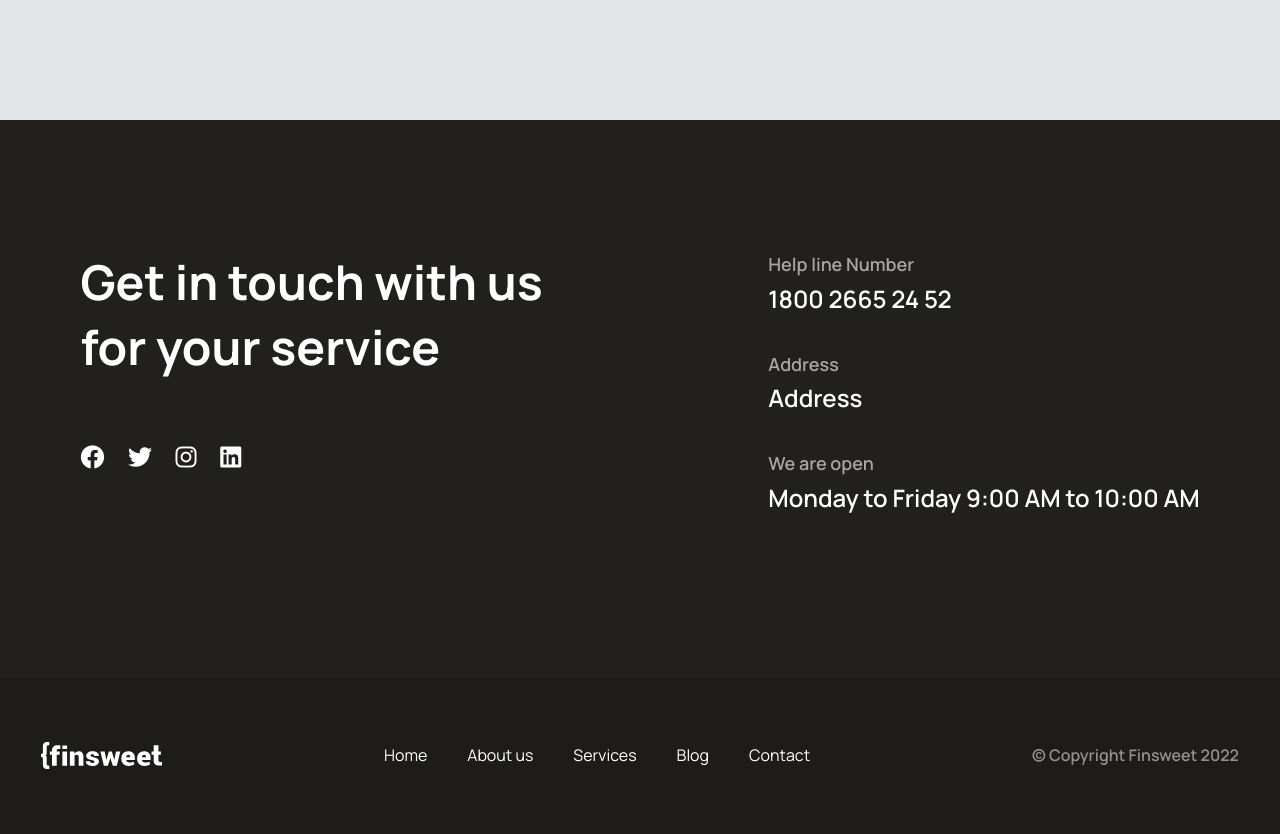
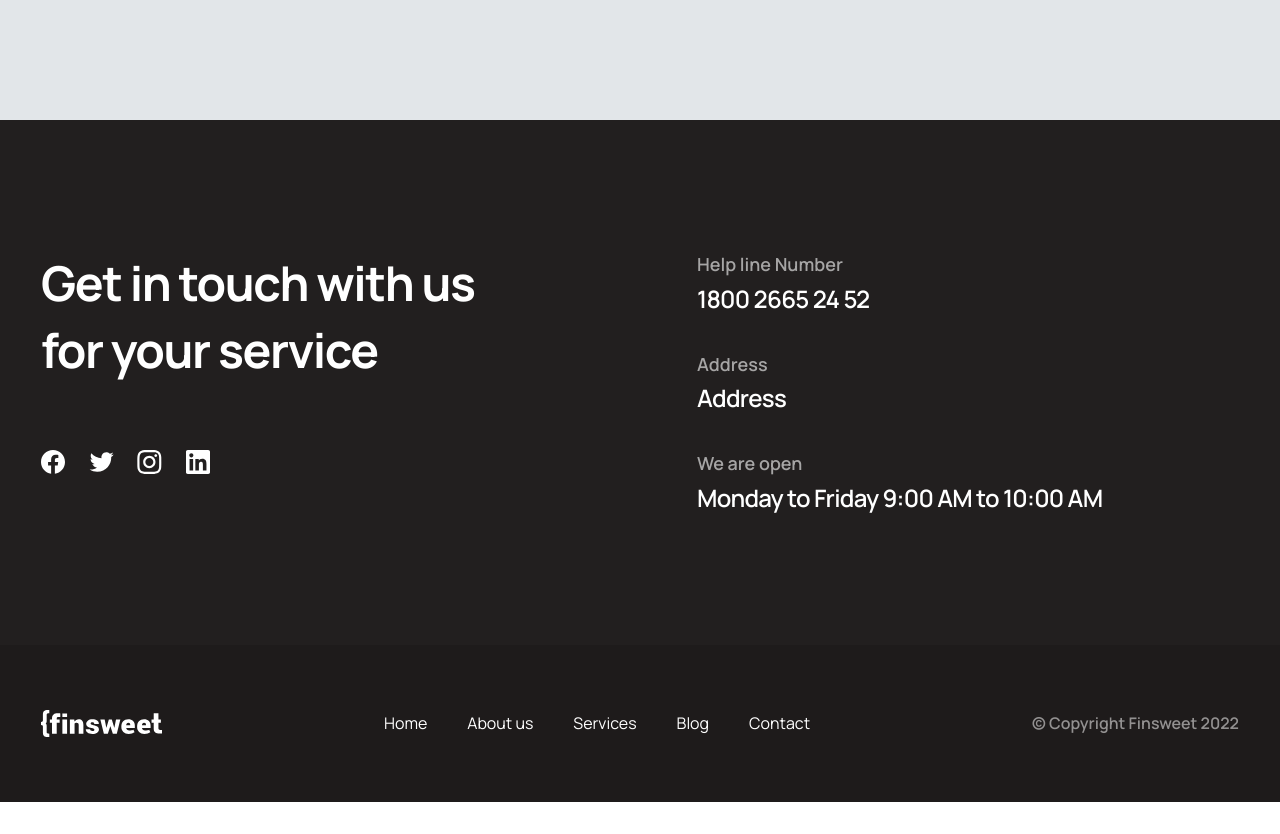
Before and after one commit to ernestas17/CA_Team_4, a React (Create React App) app: page / in a window 1280 px wide. Shown: the part 6960-7794 px from the top of the page. After the commit the page ends 7762 px from the top, so only its background shows below. Built offline with nearby package versions, Linux system fonts and the light colour scheme.

Commit message:
FooterContacts refactored, themes added

```diff
--- a/src/components/organisms/FooterContacts/FooterContacts.jsx
+++ b/src/components/organisms/FooterContacts/FooterContacts.jsx
@@ -1,14 +1,16 @@
 import TEXTS from '../../../constants/texts';
 
+import {
+  FacebookIcon,
+  TwitterIcon,
+  InstagramIcon,
+  LinkedInIcon,
+} from '../../../assets/icons/index';
 import {
   StyledFooterContacts,
   StyledWrapper,
   StyledContainer,
-  StyledHeader,
-  StyledIconsUl,
   StyledContactBox,
-  StyledContactType,
-  StyledContact,
 } from './FooterContacts.style';
 
 const FooterContacts = () => {
@@ -16,50 +18,42 @@ const FooterContacts = () => {
     <StyledFooterContacts>
       <StyledWrapper>
         <StyledContainer>
-          <StyledHeader>{TEXTS.footerContacts.heading}</StyledHeader>
-          <StyledIconsUl>
+          <h3>{TEXTS.footerContacts.heading}</h3>
+          <ul>
             <li>
               <a href='https://www.facebook.com/'>
-                <i className='fa-brands fa-facebook'></i>
+                <FacebookIcon />
               </a>
             </li>
             <li>
               <a href='https://twitter.com/'>
-                <i className='fa-brands fa-twitter'></i>
+                <TwitterIcon />
               </a>
             </li>
             <li>
               <a href='https://www.instagram.com/'>
-                <i className='fa-brands fa-instagram'></i>
+                <InstagramIcon />
               </a>
             </li>
             <li>
               <a href='https://www.linkedin.com/'>
-                <i className='fa-brands fa-linkedin'></i>
+                <LinkedInIcon />
               </a>
             </li>
-          </StyledIconsUl>
+          </ul>
         </StyledContainer>
         <StyledContainer>
           <StyledContactBox>
-            <StyledContactType>
-              {TEXTS.footerContacts.phone.title}
-            </StyledContactType>
-            <StyledContact>{TEXTS.footerContacts.phone.phoneNr}</StyledContact>
+            <p>{TEXTS.footerContacts.phone.title}</p>
+            <p>{TEXTS.footerContacts.phone.phoneNr}</p>
           </StyledContactBox>
           <StyledContactBox>
-            <StyledContactType>
-              {TEXTS.footerContacts.address.title}
-            </StyledContactType>
-            <StyledContact>{TEXTS.footerContacts.address.title}</StyledContact>
+            <p>{TEXTS.footerContacts.address.title}</p>
+            <p>{TEXTS.footerContacts.address.title}</p>
           </StyledContactBox>
           <StyledContactBox>
-            <StyledContactType>
-              {TEXTS.footerContacts.workingHours.title}
-            </StyledContactType>
-            <StyledContact>
-              {TEXTS.footerContacts.workingHours.workingHours}
-            </StyledContact>
+            <p>{TEXTS.footerContacts.workingHours.title}</p>
+            <p>{TEXTS.footerContacts.workingHours.workingHours}</p>
           </StyledContactBox>
         </StyledContainer>
       </StyledWrapper>
--- a/src/components/organisms/FooterContacts/FooterContacts.style.jsx
+++ b/src/components/organisms/FooterContacts/FooterContacts.style.jsx
@@ -1,86 +1,95 @@
 import styled from 'styled-components';
+import BREAKPOINTS from '../../../constants/breakpoints';
 
 export const StyledFooterContacts = styled.div`
   display: flex;
   align-items: center;
   justify-content: center;
-  border: 1px #1e1b1b solid;
-  padding: 40px 10px;
+  border: 1px ${({ theme }) => theme.color.black} solid;
+  padding: 40px 20px;
   max-width: 1920px;
   margin: 0 auto;
 
-  background-color: #1e1b1b;
-  color: #fff;
+  background-color: ${({ theme }) => theme.color.black};
+  color: ${({ theme }) => theme.color.white};
   opacity: 0.98;
 
-  @media screen and (min-width: 950px) {
-    justify-content: space-around;
+  @media screen and (min-width: ${BREAKPOINTS.lg}) {
     padding: 64px 0px;
   }
 
-  @media screen and (min-width: 1280px) {
+  @media screen and (min-width: ${BREAKPOINTS.xl}) {
     padding: 128px 0px;
   }
 `;
 
 export const StyledWrapper = styled.div`
+  max-width: 1300px;
   display: flex;
   flex-direction: column;
   align-items: center;
-  gap: 66.2px;
+  gap: 20px;
   width: 100%;
   max-width: 1280px;
   height: 100%;
 
-  @media screen and (min-width: 950px) {
+  @media screen and (min-width: ${BREAKPOINTS.lg}) {
     flex-direction: row;
-    justify-content: space-around;
+    justify-content: flex-start;
     align-items: flex-start;
-    padding: 0 64px;
+    padding: 0 40px;
+    gap: 66.2px;
   }
 
-  @media screen and (min-width: 1280px) {
+  @media screen and (min-width: ${BREAKPOINTS.xl}) {
+    gap: 193px;
+  }
+
+  @media screen and (min-width: ${BREAKPOINTS.xxl}) {
     padding: 0;
   }
 `;
 
 export const StyledContainer = styled.div`
+  width: 100%;
   max-width: 463px;
-`;
 
-export const StyledHeader = styled.h3`
-  font-size: 48px;
-  font-weight: 700;
+  & h3 {
+    ${({ theme }) => theme.h3}
+    margin-bottom: 33px;
+
+    @media screen and (min-width: ${BREAKPOINTS.lg}) {
       margin-bottom: 66.2px;
-`;
+    }
+  }
 
-export const StyledIconsUl = styled.ul`
+  & ul {
     display: flex;
+    align-items: center;
     gap: 23.6px;
     list-style: none;
 
     & a {
       color: inherit;
     }
-  & i {
-    font-size: 24px;
   }
 `;
 
 export const StyledContactBox = styled.div`
+  &:not(:last-child) {
+    margin-bottom: 20px;
+
+    @media screen and (min-width: ${BREAKPOINTS.lg}) {
       margin-bottom: 32px;
+    }
+  }
+
+  & p:first-of-type {
+    ${({ theme }) => theme.body1}
+    opacity: 0.6;
+  }
+
+  & p:last-of-type {
+    ${({ theme }) => theme.title2}
+  }
 `;
-
-export const StyledContactType = styled.p`
-  font-size: 18px;
-  opacity: 0.6;
-  font-weight: 600;
-  line-height: 31.5px;
-`;
-
-export const StyledContact = styled.p`
-  font-size: 24px;
-
-  font-weight: 600;
-  line-height: 36px;
-`;
```
Lines whose indentation alone changed are shown as unchanged.
